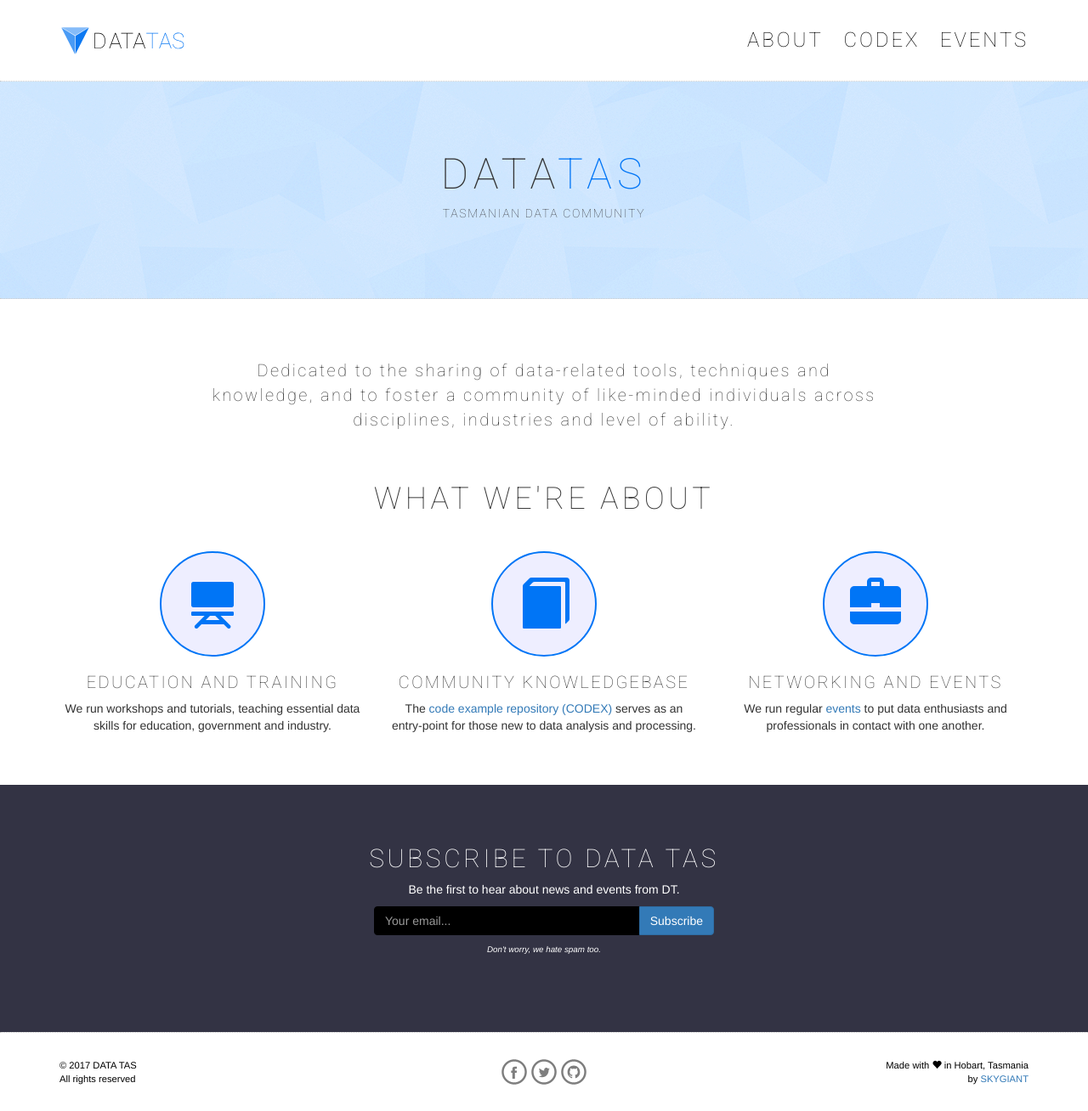
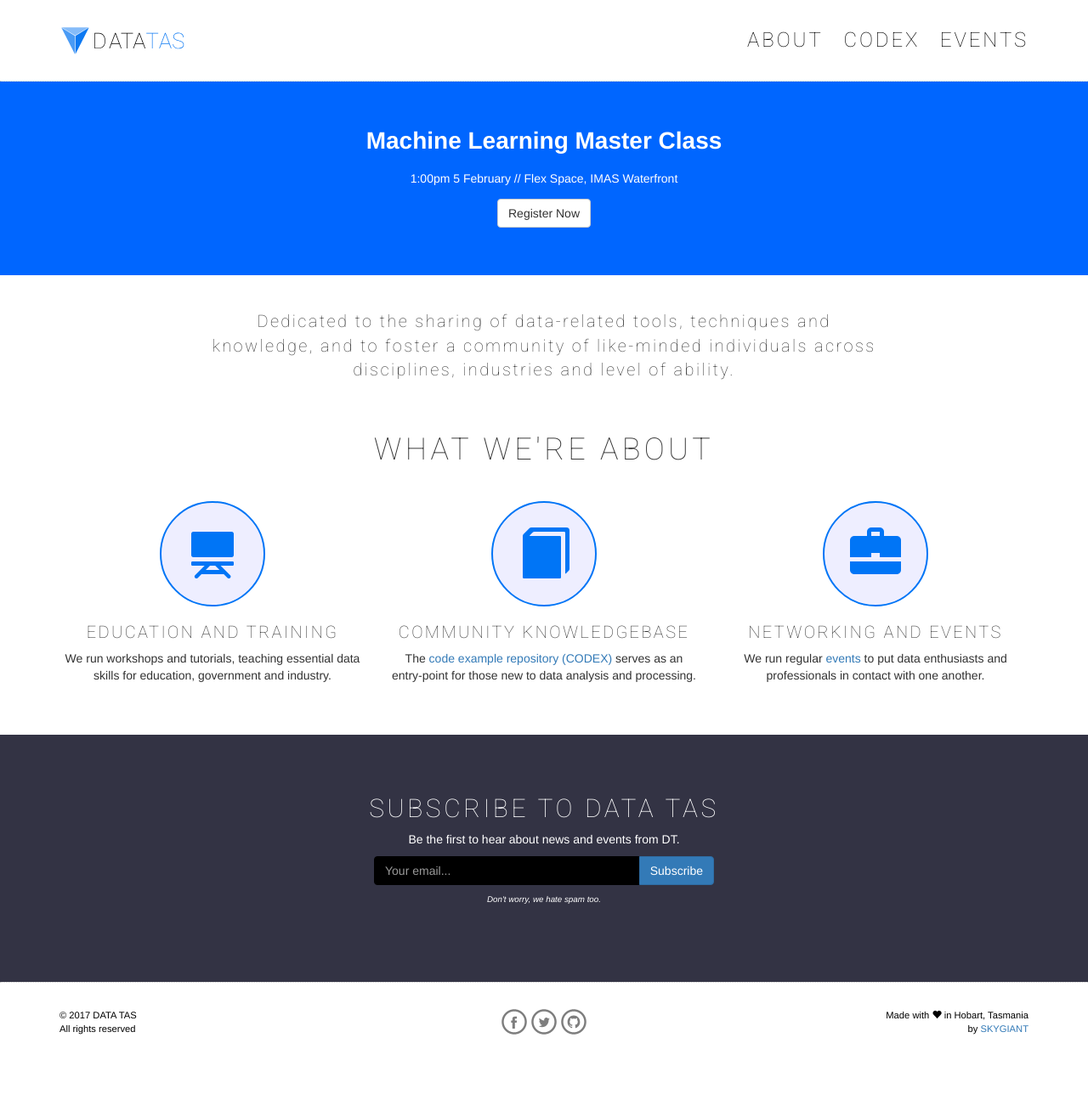
Before and after one commit to datatas/datatas.github.io, a Jekyll site: the page built from index.html, in a window 1280 px wide and 1308 px high. Shown: the whole window at 85% size. Built offline with Jekyll 4.4.1, drawn with Linux system fonts in a browser that asks for light colours; nearby versions of some CDN libraries.

Commit message:
Added MCML

```diff
--- /dev/null
+++ b/_includes/banner_mcml2019.html
@@ -0,0 +1,12 @@
+<div id="mcml2019">
+    <div class="container">
+        <div class="row">
+            <div class="col-sm-12">
+                <strong>Machine Learning Master Class</strong>
+                <span class="subtitle"></span>
+                <span class="venue">1:00pm 5 February // Flex Space, IMAS Waterfront</span>
+                <a href="https://www.eventbrite.com.au/e/introductory-machine-learning-tickets-55003761732?aff=website" target="_blank" class="btn btn-default">Register Now</a>
+            </div>
+        </div>
+    </div>
+</div>
--- a/_layouts/default.html
+++ b/_layouts/default.html
@@ -8,11 +8,10 @@
     <body>
 
         {% if site.analytics_enabled == true %}{% include google_analytics.html %}{% endif %}
-
         {% include navigation.html %}
 
-        {% if page.show_wds2017 %}
-        {% include banner_wds2017.html %}
+        {% if page.show_mcml2019 == true %}
+        {% include banner_mcml2019.html %}
         {% endif %}
 
         {% if page.show_banner == true %}
@@ -27,7 +26,7 @@
 
         {% include breadcrumbs.html %}
 
-        {% if page.show_banner == false %}
+        {% if page.show_banner == false and page.show_mcml2019 == false %}
         <h1>{{page.title}}</h1>
         {% endif %}
 
--- a/css/datatas.css
+++ b/css/datatas.css
@@ -311,6 +311,26 @@ div#wds2017 span.venue {
   display: block;
   margin-bottom: 1em;
 }
+div#mcml2019 {
+  padding-top: 4em;
+  padding-bottom: 4em;
+  text-align: center;
+  background-color: #0066ff;
+  color: #fff;
+}
+div#mcml2019 strong {
+  display: block;
+  text-align: center;
+  font-size: 2em;
+}
+div#mcml2019 span.subtitle {
+  display: block;
+  margin-bottom: 1em;
+}
+div#mcml2019 span.venue {
+  display: block;
+  margin-bottom: 1em;
+}
 iframe {
   margin-bottom: 30px;
 }
--- a/index.html
+++ b/index.html
@@ -3,8 +3,8 @@ layout: default
 title: Data
 title_blue: Tas
 description: Tasmanian Data Community
-show_banner: true
-show_wds2017: false
+show_banner: false
+show_mcml2019: true
 ---
 
 <section class="mission shadow_up">
```
Also changed, not shown: less/datatas.less (+29 -0 lines).
